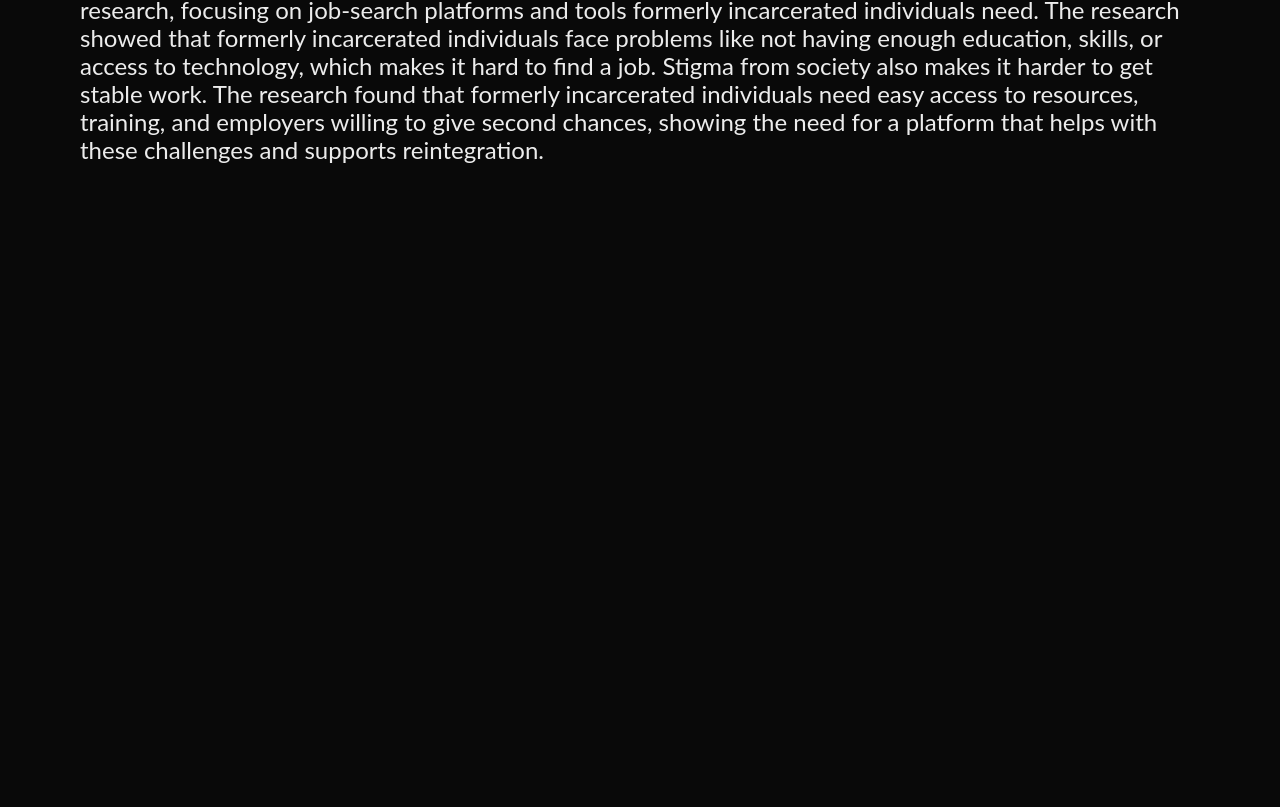
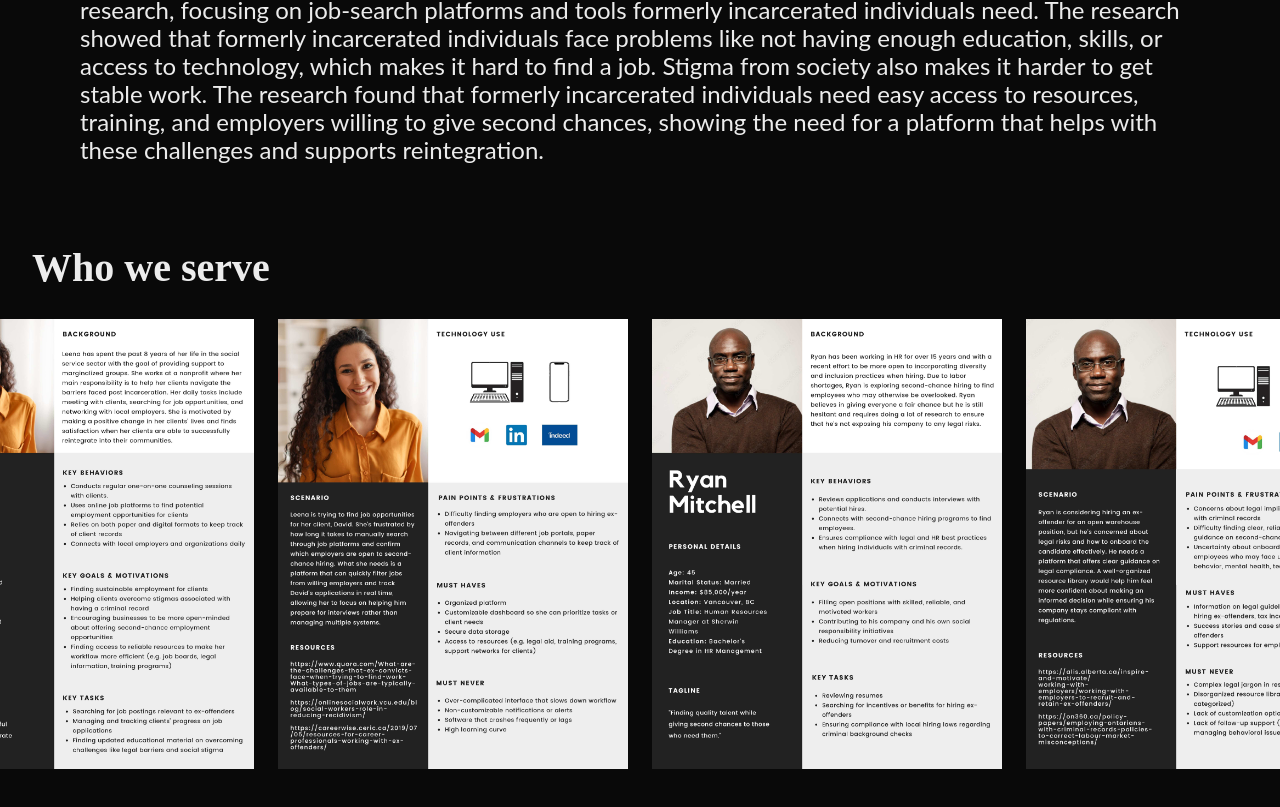
Before and after one commit to arabella-a/arabella-alegria, a Next.js app: page /pages/ReachOut in a window 1280 px wide. Shown: the part 2936-3743 px from the top of the page. Before the commit the page ends 3196 px from the top, so only its background shows below. Built offline with nearby package versions, Linux system fonts and the light colour scheme.

Commit message:
add persona

```diff
--- a/src/app/pages/ReachOut/ReachOut.module.css
+++ b/src/app/pages/ReachOut/ReachOut.module.css
@@ -141,3 +141,38 @@
     font-family: 'Merriweather';
     font-size: 40px;
 }
+
+.personaContainer {
+    display: flex;
+    flex-direction: column;
+    width: 100%;
+    justify-content: center;
+}
+
+.personaContainer h2 {
+    font-family: 'Merriweather';
+    margin: 1rem 0;
+    font-size: 40px;
+}
+
+.personas img {
+    margin: 0.75rem;
+}
+
+.personas {
+    display: flex;
+    flex-direction: row;
+    justify-content: center;
+    align-items: center;
+    width: 100%;
+}
+
+.lineOne {
+    float: left;
+    display: flex;
+}
+
+.lineTwo {
+    float: right;
+    display: flex;
+}
--- a/src/app/pages/ReachOut/page.js
+++ b/src/app/pages/ReachOut/page.js
@@ -84,6 +84,39 @@ export default function ReachOut() {
                             showing the need for a platform that helps with these challenges and supports reintegration.
                         </p>
                     </section>
+                    <section className={styles.personaContainer}>
+                        <h2>Who we serve</h2>
+                        <div className={styles.personas}>
+                            <div className={styles.lineOne}>
+                                <Image
+                                    src={"/persona1.jpg"}
+                                    width={350}
+                                    height={450}
+                                    alt="persona 1 first page"
+                                />
+                                <Image
+                                    src={"/persona2.jpg"}
+                                    width={350}
+                                    height={450}
+                                    alt="persona 1 second page"
+                                />
+                            </div>
+                            <div className={styles.lineTwo}>
+                                <Image
+                                    src={"/persona3.jpg"}
+                                    width={350}
+                                    height={450}
+                                    alt="persona 2 first page"
+                                />
+                                <Image
+                                    src={"/persona4.jpg"}
+                                    width={350}
+                                    height={450}
+                                    alt="persona 2 second page"
+                                />
+                            </div>
+                        </div>
+                    </section>
                 </main>
             </div>
         </>
```
